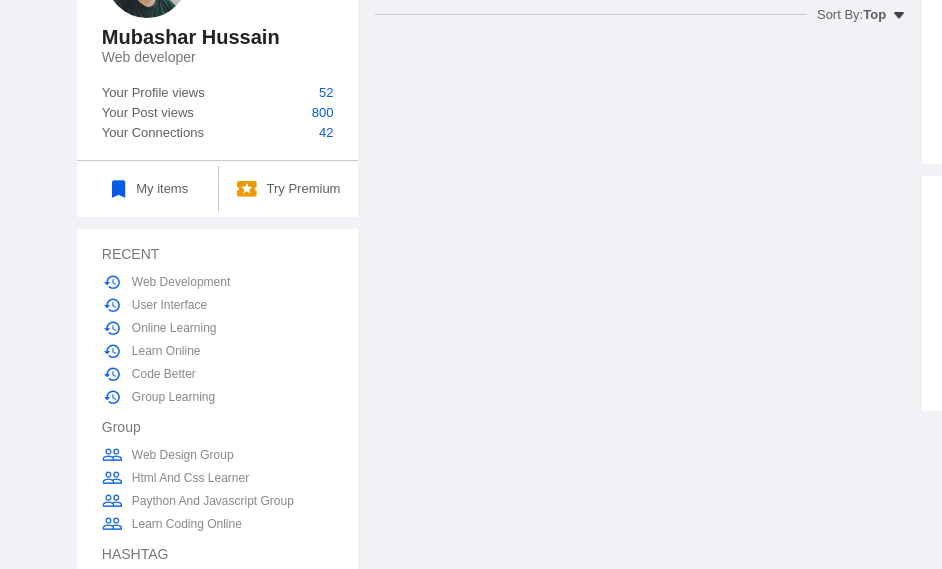
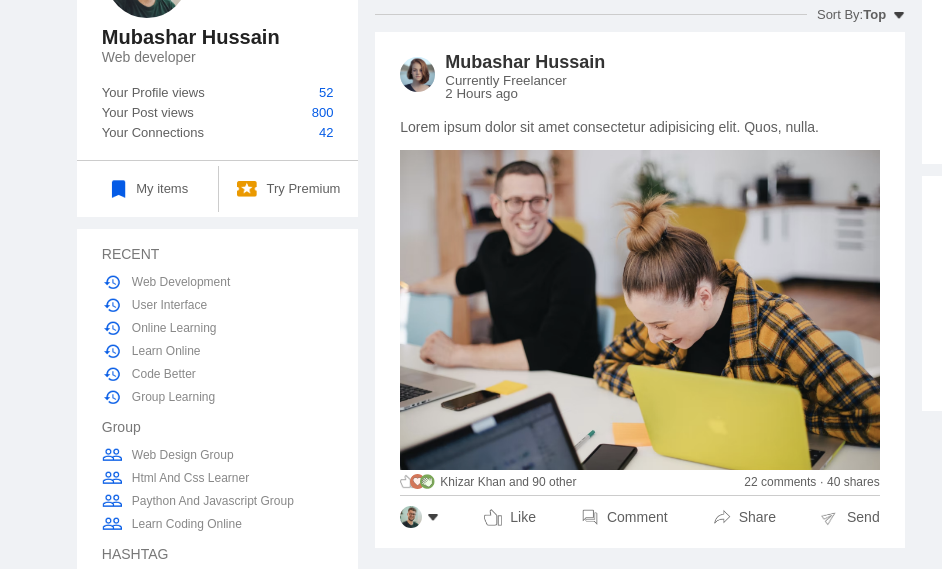
Before and after one commit to codewithMubasharHussain/Linkedin-clone-html-css, a plain HTML site: page index.html in a window 1280 px wide. Shown: the part 183-752 px from the top of the page, 0-942 px from the left. Drawn offline with Linux system fonts and the light colour scheme.

Commit message:
adding sigle post in main section

```diff
--- a/index.html
+++ b/index.html
@@ -90,6 +90,51 @@
                 <hr>
                 <p>Sort By:<span>Top <img src="images/down-arrow.png"></span></p>
             </div>
+            <div class="post">
+                <div class="post-author">
+                    <img src="images/user-3.png" alt="">
+                    <div>
+                        <h1>Mubashar Hussain</h1>
+                        <small>Currently Freelancer</small>
+                        <small>2 Hours ago</small>
+                    </div>
+                </div>
+                <p>Lorem ipsum dolor sit amet consectetur adipisicing elit. Quos, nulla.</p>
+                <img src="images/post-image-1.png" width="100%">
+                <div class="post-stat">
+                    <div>
+                        <img src="images/thumbsup.png" alt="">
+                        <img src="images/love.png" alt="">
+                        <img src="images/clap.png" alt="">
+                        <span class="liked-user">Khizar Khan and 90 other</span>
+                    </div>
+                    <div>
+                        <span>22 comments &middot; 40 shares</span>
+                    </div>
+                </div>
+                <div class="post-activity">
+                    <div>
+                        <img src="images/user-1.png" class="post-activity-user-icon">
+                        <img src="images/down-arrow.png" class="post-activity-user-arrow">
+                    </div>
+                    <div class="post-activity-links">
+                        <img src="images/like.png" alt="">
+                        <span>Like</span>
+                    </div>
+                    <div class="post-activity-links">
+                        <img src="images/comment.png" alt="">
+                        <span>Comment</span>
+                    </div>
+                    <div class="post-activity-links">
+                        <img src="images/share.png" alt="">
+                        <span>Share</span>
+                    </div>
+                    <div class="post-activity-links">
+                        <img src="images/send.png" alt="">
+                        <span>Send</span>
+                    </div>
+                </div>
+            </div>
         </div>
         <div class="right-sidebar">
             <div class="sidebar-news">
--- a/style.css
+++ b/style.css
@@ -401,3 +401,85 @@ a{
     margin-left: 3px;
 
 }
+.post{
+    background-color: #fff;
+    padding: 20px 25px 10px;
+    margin: 5px 0 15px;
+}
+.post-author{
+    display: flex;
+    align-items: flex-start;
+    margin-bottom: 20px;
+
+}
+.post-author img{
+    width: 35px;
+    border-radius: 50%;
+    margin-right: 10px;
+    margin-top: 5px;
+}
+.post-author h1{
+    font-size: 18px;
+    font-weight: 600;
+    color: #333;
+
+}
+.post-author small{
+    display: block;
+    margin-bottom: -2px;
+
+}
+.post p{
+    font-size: 14px;
+    margin-bottom: 15px;
+
+}
+.post-stat{
+    display: flex;
+    flex-wrap: wrap;
+    align-items: center;
+    justify-content: space-between;
+    font-size: 12px;
+    border-bottom: 1px solid #ccc;
+    padding-bottom: 6px;
+}
+.post-stat div{
+    display: flex;
+    align-items: center;
+
+}
+.post-stat img{
+    width: 15px;
+    margin-right: -5px;
+}
+.liked-user{
+    margin-left: 10px;
+
+}
+.post-activity{
+    display: flex;
+    align-items: center;
+    justify-content: space-between;
+    padding: 10px 0;
+    font-size: 14px;
+    font-weight: 500;
+
+}
+.post-activity div{
+    display: flex;
+    align-items: center;
+}
+.post-activity-user-icon{
+    width: 22px;
+    border-radius: 50%;
+
+}
+.post-activity-user-arrow{
+    width: 12px;
+    margin-left: 5px;
+
+}
+.post-activity-links img{
+    width: 18px;
+    margin-right: 8px;
+}
```
